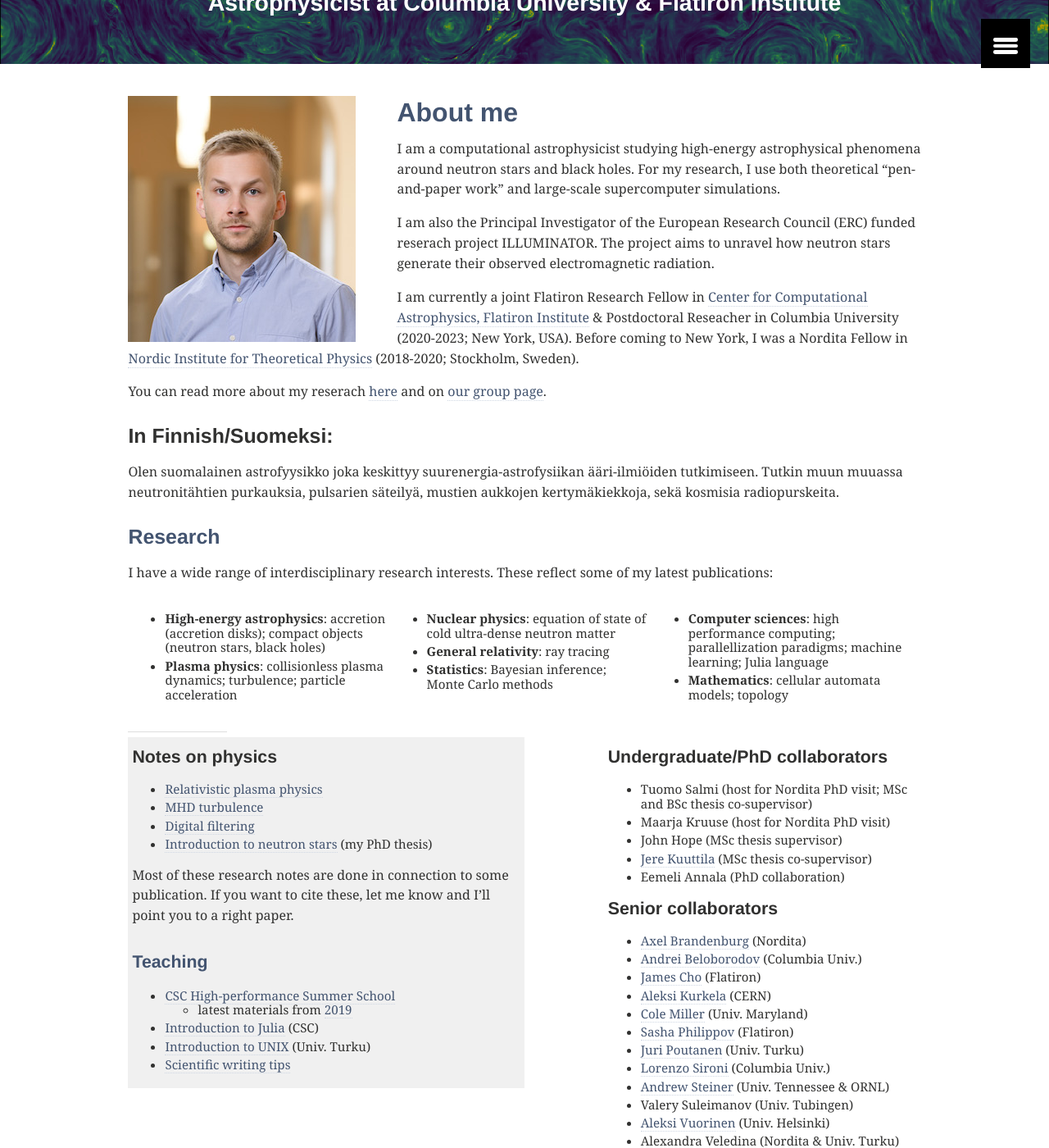
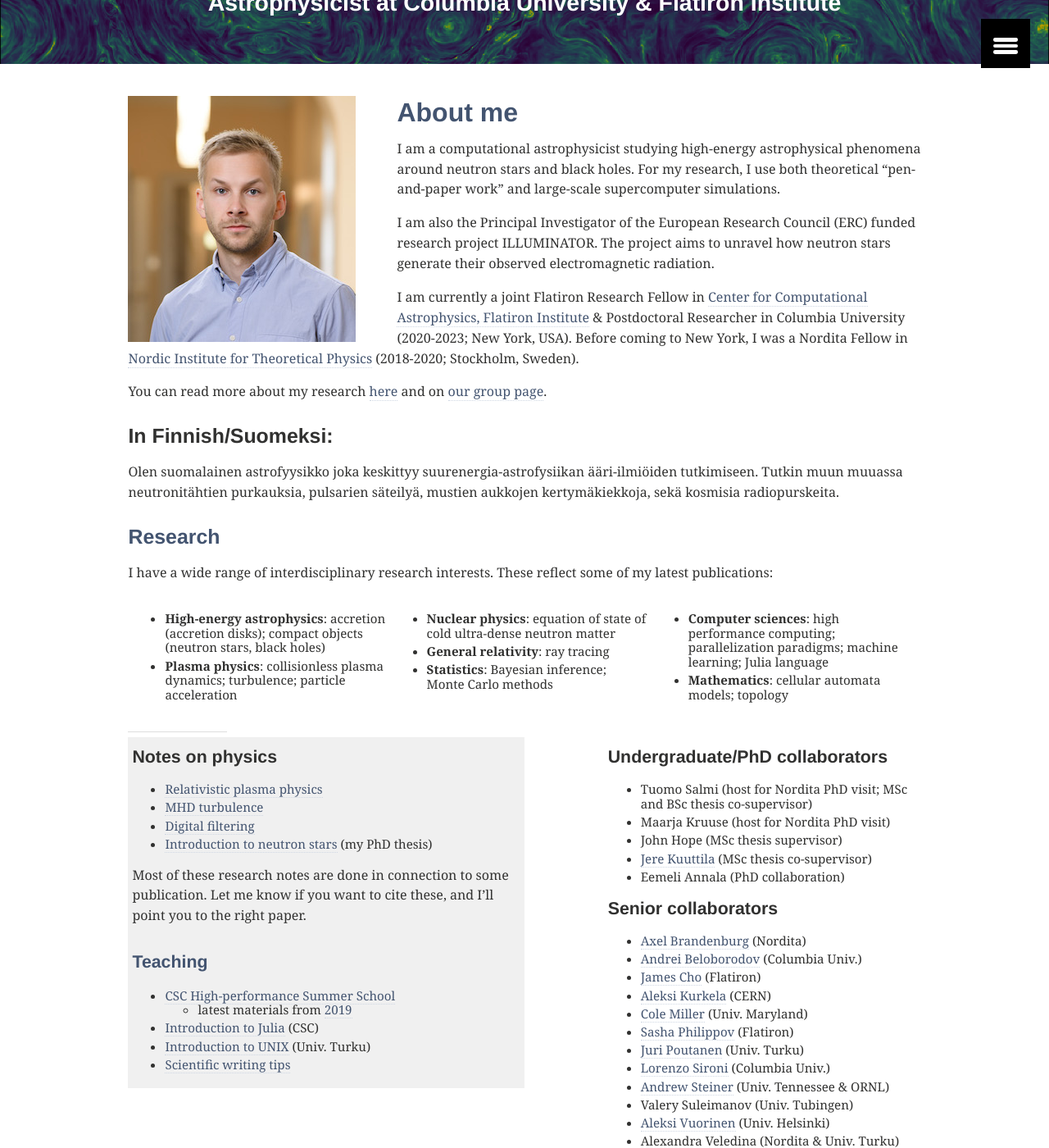
Before and after one commit to natj/natj.github.io, a Jekyll site: the page built from index.md, in a window 1280 px wide and 1400 px high, scrolled down 292 px. Shown: the whole window at 82% size. Built offline with Jekyll 4.4.1, drawn with Linux system fonts in a browser that asks for light colours.

Commit message:
typo corrections

```diff
--- a/index.md
+++ b/index.md
@@ -13,11 +13,11 @@ title: " "
 
 I am a computational astrophysicist studying high-energy astrophysical phenomena around neutron stars and black holes. For my research, I use both theoretical "pen-and-paper work" and large-scale supercomputer simulations.
 
-I am also the Principal Investigator of the European Research Council (ERC) funded reserach project ILLUMINATOR. The project aims to unravel how neutron stars generate their observed electromagnetic radiation.
+I am also the Principal Investigator of the European Research Council (ERC) funded research project ILLUMINATOR. The project aims to unravel how neutron stars generate their observed electromagnetic radiation.
 
-I am currently a joint Flatiron Research Fellow in [Center for Computational Astrophysics, Flatiron Institute](https://www.simonsfoundation.org/flatiron/center-for-computational-astrophysics/) & Postdoctoral Reseacher in Columbia University (2020-2023; New York, USA). Before coming to New York, I was a Nordita Fellow in [Nordic Institute for Theoretical Physics](http://www.nordita.org) (2018-2020; Stockholm, Sweden).
+I am currently a joint Flatiron Research Fellow in [Center for Computational Astrophysics, Flatiron Institute](https://www.simonsfoundation.org/flatiron/center-for-computational-astrophysics/) & Postdoctoral Researcher in Columbia University (2020-2023; New York, USA). Before coming to New York, I was a Nordita Fellow in [Nordic Institute for Theoretical Physics](http://www.nordita.org) (2018-2020; Stockholm, Sweden).
 
-You can read more about my reserach [here](/about) and on [our group page](/group).
+You can read more about my research [here](/about) and on [our group page](/group).
 
 
 ### In Finnish/Suomeksi:
@@ -40,7 +40,7 @@ I have a wide range of interdisciplinary research interests. These reflect some
 - **Statistics**: Bayesian inference; Monte Carlo methods
 </div>
 <div class="infocolumn" markdown="block">
-- **Computer sciences**: high performance computing; parallellization paradigms; machine learning; Julia language
+- **Computer sciences**: high performance computing; parallelization paradigms; machine learning; Julia language
 - **Mathematics**: cellular automata models; topology
 </div>
 </div> <!-- /.inforow -->
@@ -57,7 +57,7 @@ I have a wide range of interdisciplinary research interests. These reflect some
 - [Digital filtering](https://github.com/natj/notes-corpus/blob/master/filtering/notes.pdf)
 - [Introduction to neutron stars](https://github.com/natj/thesis) (my PhD thesis)
 
-Most of these research notes are done in connection to some publication. If you want to cite these, let me know and I'll point you to a right paper.
+Most of these research notes are done in connection to some publication. Let me know if you want to cite these, and I'll point you to the right paper.
 
 #### [Teaching](/teaching)
 
```
Also changed, not shown: group/index.md (+3 -3 lines).
